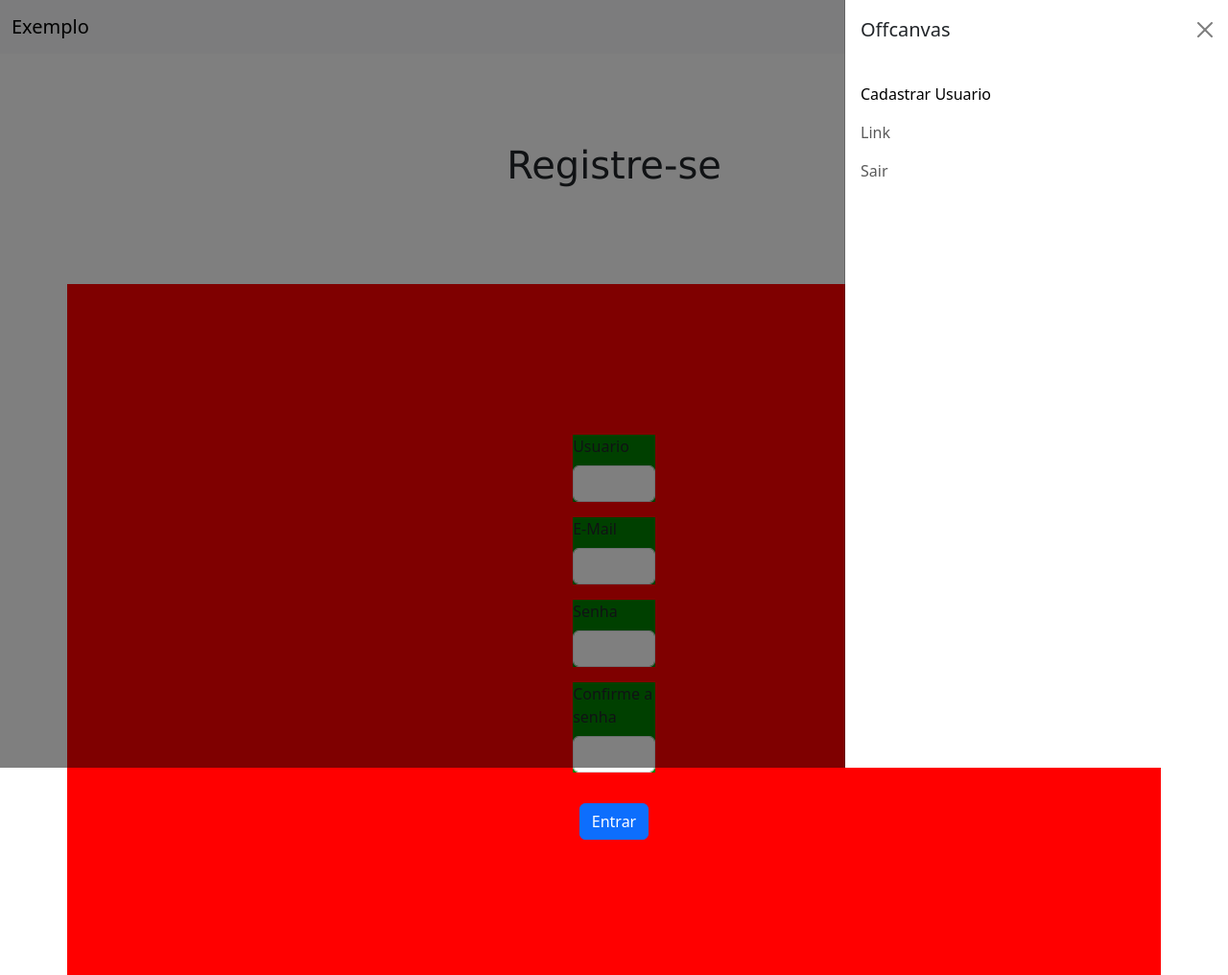
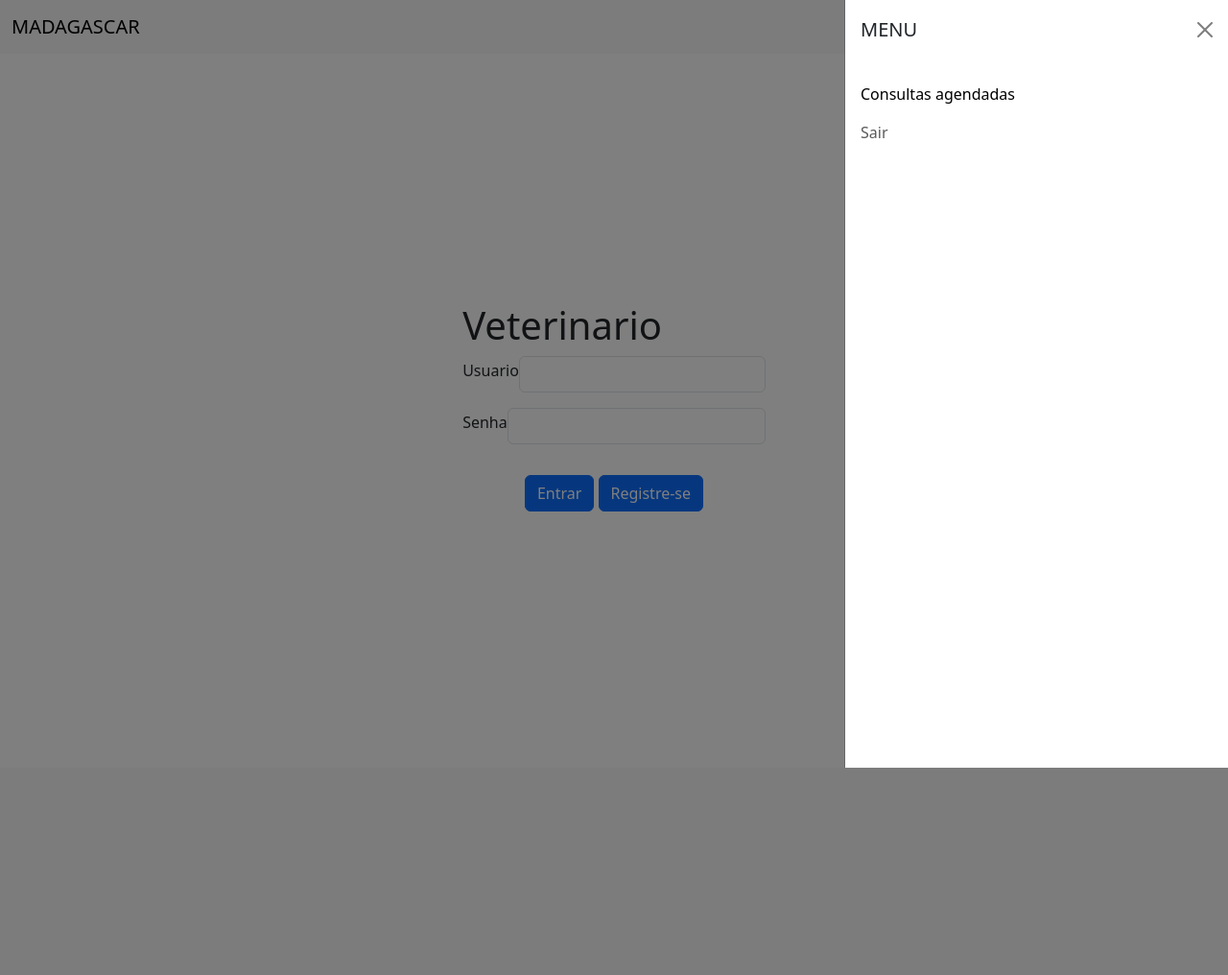
Before and after one commit to deborahbezerrolv/ProjetoPHP, a PHP site: page / in a window 1280 px wide, after a click that opens the changed part. Shown: the whole page at 96% size. After the commit the page ends 800 px from the top, so only its background shows below. Run offline with PHP 8.4, Linux system fonts and the light colour scheme.

Commit message:
att 05.06

```diff
--- a/cabecalho.php
+++ b/cabecalho.php
@@ -43,10 +43,14 @@
           align-items: center;
         }
         .container {
-          background-color: red;
+          background-color: white;
+          display: flex;
+          align-items: center;
         }
         .mb-3 {
-          background-color:  green;
+          background-color: white;
+          display: flex;
+          align-items: center;
         }
     </style>
     <link href="https://cdn.jsdelivr.net/npm/bootstrap@5.3.3/dist/css/bootstrap.min.css" rel="stylesheet" integrity="sha384-QWTKZyjpPEjISv5WaRU9OFeRpok6YctnYmDr5pNlyT2bRjXh0JMhjY6hW+ALEwIH" crossorigin="anonymous">
--- a/cadastro.php
+++ b/cadastro.php
@@ -1,6 +1,5 @@
 <div>
     <div class="subtitle">
-        <h1>Registre-se</h1>
     </div>
         <div class="container">
             <div class="row">
--- a/formLogin.php
+++ b/formLogin.php
@@ -1,9 +1,11 @@
 <div class="container">
     <div class="row">
-        <div class="col"></div>
         <div class="col">
             <div class="mt-3">
                 <form action="verificaLogin.php" method="post">
+                    <div>
+                        <h1>Veterinario</h1>
+                    </div>
                     <div class="mb-3">
                         <label for="usuario" class="form-label">Usuario</label>
                         <input type="text" name="usuario" class="form-control" id="exampleInputEmail1" aria-describedby="">
@@ -14,11 +16,11 @@
                     </div>
                     <div class="text-center">
                         <button type="submit" class="  btn btn-primary mt-3">Entrar</button>
+                        <button type="submit" class="  btn btn-primary mt-3">Registre-se</button>
                     </div>
 
                 </form>
             </div>
         </div>
-        <div class="col"></div>
     </div>
 </div>
--- a/index.php
+++ b/index.php
@@ -2,5 +2,7 @@
 
 require_once "cabecalho.php";
 require_once "navbar.php";
-include "cadastro.php";
+include "formLogin.php";
+//include "form2.php";
+//include "cadastro.php";
 require_once "rodape.php";
--- a/navbar.php
+++ b/navbar.php
@@ -1,22 +1,18 @@
 <nav class="navbar bg-body-tertiary">
   <div class="container-fluid">
-    <a class="navbar-brand" href="#">Exemplo</a>
+    <a class="navbar-brand" href="#">MADAGASCAR</a>
     <button class="navbar-toggler" type="button" data-bs-toggle="offcanvas" data-bs-target="#offcanvasNavbar" aria-controls="offcanvasNavbar" aria-label="Toggle navigation">
       <span class="navbar-toggler-icon"></span>
     </button>
     <div class="offcanvas offcanvas-end" tabindex="-1" id="offcanvasNavbar" aria-labelledby="offcanvasNavbarLabel">
       <div class="offcanvas-header">
-        <h5 class="offcanvas-title" id="offcanvasNavbarLabel">Offcanvas</h5>
+        <h5 class="offcanvas-title" id="offcanvasNavbarLabel">MENU</h5>
         <button type="button" class="btn-close" data-bs-dismiss="offcanvas" aria-label="Close"></button>
       </div>
       <div class="offcanvas-body">
         <ul class="navbar-nav justify-content-end flex-grow-1 pe-3">
           <li class="nav-item">
-            <a class="nav-link active" aria-current="page" href="cadastrarUsuario.php">Cadastrar Usuario</a>
-          </li>
-          <li class="nav-item">
-            <a class="nav-link" href="#">Link</a>
-          </li>
+            <a class="nav-link active" aria-current="page" href="cadastrarUsuario.php">Consultas agendadas</a>
           <li class="nav-item">
             <a class="nav-link" href="index.php">Sair</a>
           </li>
```
Also changed, not shown: Dao.php (+10 -8 lines).
